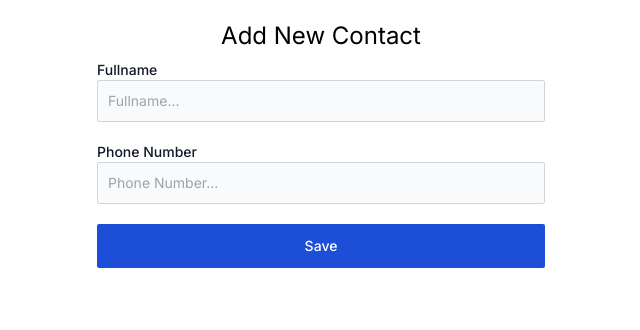
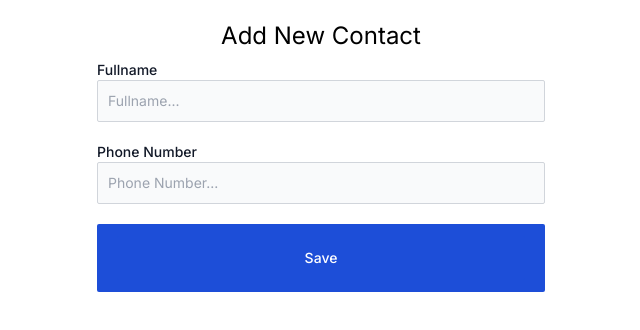
Before and after one commit to Ryuuutaaa/crud-with-typescript, a Next.js app: page /contacts/create in a window 1280 px wide. Shown: the top 330 px of the page, without its empty margins (319-959 px from the left). Built offline with nearby package versions, Linux system fonts and the light colour scheme.

Commit message:
add clsx dependensi and finishing fitur create data

```diff
--- a/components/buttons.tsx
+++ b/components/buttons.tsx
@@ -1,4 +1,8 @@
+"use client";
+
+import clsx from "clsx";
 import Link from "next/link";
+import { useFormStatus } from "react-dom";
 import { IoAddSharp, IoPencil, IoTrashOutline } from "react-icons/io5";
 
 export const CreateButton = () => {
@@ -33,3 +37,22 @@ export const DeleteButton = () => {
     </>
   );
 };
+
+export const SubmitButton = ({ label }: { label: string }) => {
+  const { pending } = useFormStatus();
+  const className = clsx(
+    "text-white bg-blue-700 hover:bg-blue-800 font-medium rounded-sm text-sm w-full px-5 py-3 text-center",
+    {
+      "opacity-50 cursor-progress": pending,
+    }
+  );
+  return (
+    <button type="submit" className={className} disabled={pending}>
+      {label === "save" ? (
+        <span>{pending ? "Saving...." : "Save"}</span>
+      ) : (
+        <span>{pending ? "Updating...." : "Update"}</span>
+      )}
+    </button>
+  );
+};
--- a/components/create-form.tsx
+++ b/components/create-form.tsx
@@ -2,6 +2,7 @@
 
 import { saveContact } from "@/lib/actions";
 import { useFormState } from "react-dom";
+import { SubmitButton } from "./buttons";
 
 const CreateForm = () => {
   const [state, formAction] = useFormState(saveContact, null);
@@ -49,7 +50,7 @@ const CreateForm = () => {
         <button
           type="submit"
           className="text-white bg-blue-700 hover:bg-blue-800 font-medium rounded-sm text-sm w-full px-5 py-3 text-center">
-          Save
+          <SubmitButton label="save" />
         </button>
       </form>
     </div>
--- a/package.json
+++ b/package.json
@@ -10,6 +10,7 @@
   },
   "dependencies": {
     "@prisma/client": "^5.16.2",
+    "clsx": "^2.1.1",
     "next": "14.2.3",
     "react": "^18",
     "react-dom": "^18",
```
Also changed, not shown: 1 other file (tests, documents, lock files or other folders).
